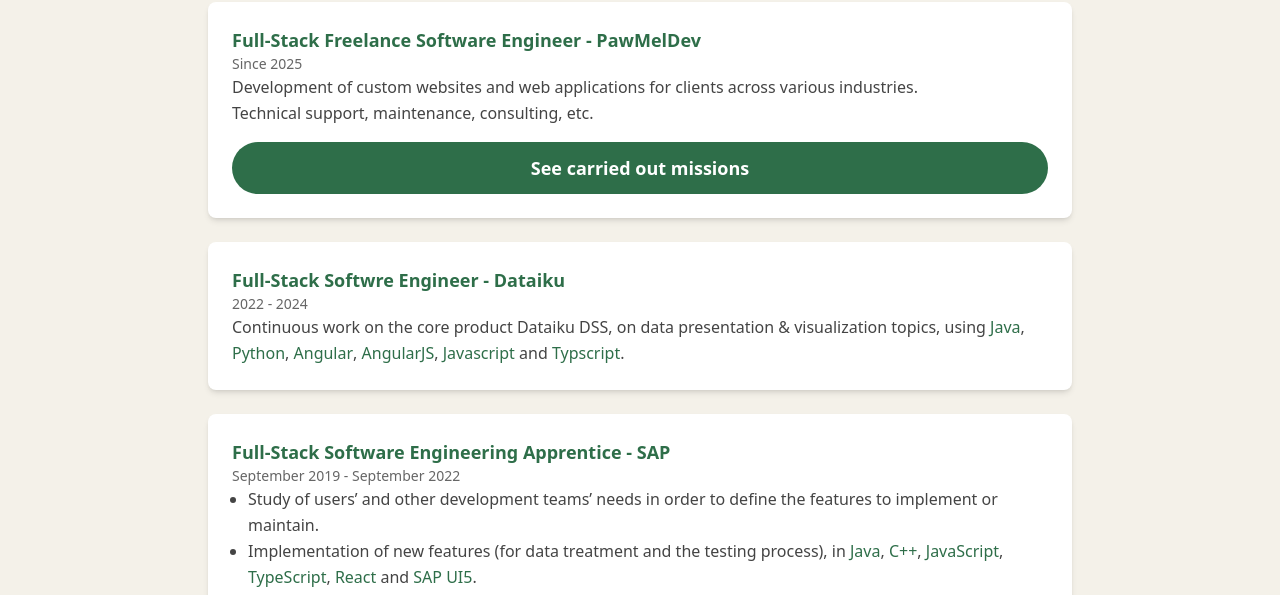
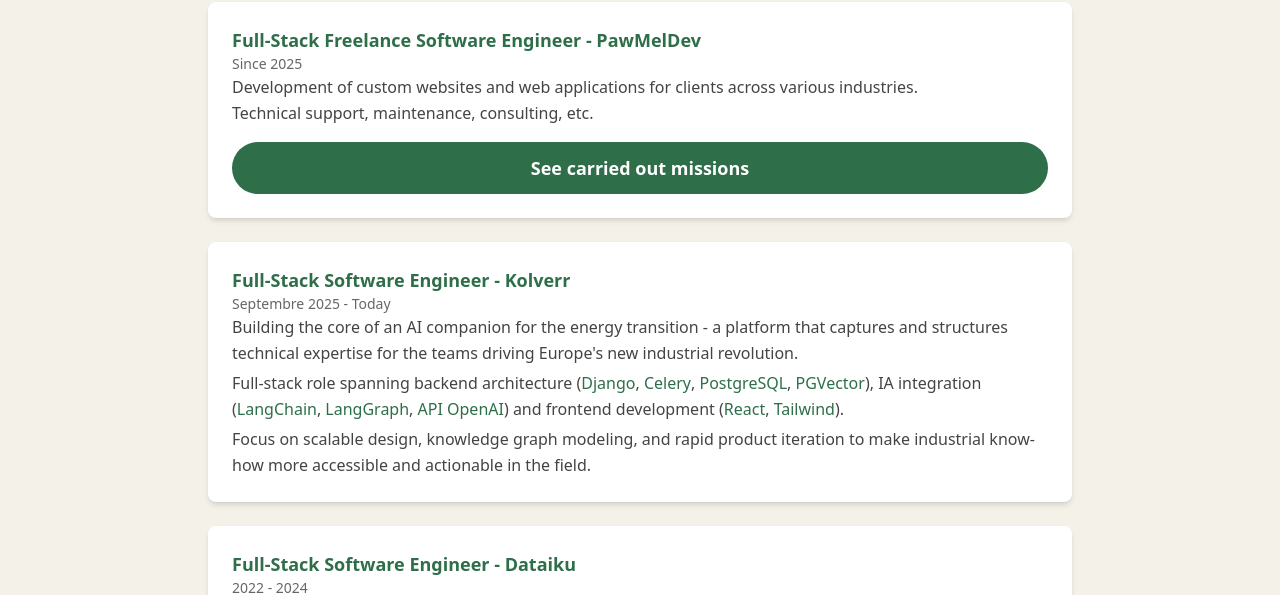
Before and after one commit to PawMelOfficiel/dev.pawmel.com, a website: page en/career/index.html in a window 1280 px wide. Shown: the part 225-820 px from the top of the page. Drawn offline with Linux system fonts and the light colour scheme.

Commit message:
Updating FR/EN career pages

```diff
--- a/en/career/index.html
+++ b/en/career/index.html
@@ -203,7 +203,34 @@
                     </a>
                 </li>
                 <li class="bg-white rounded-lg shadow-md p-6">
-                    <h2 class="text-lg font-semibold text-[#2E6E49]">Full-Stack Softwre Engineer - Dataiku</h2>
+                    <h2 class="text-lg font-semibold text-[#2E6E49]">Full-Stack Software Engineer - Kolverr</h2>
+                    <p class="text-sm text-[#666]">Septembre 2025 - Today</p>
+                    <ul class="space-y-1">
+                        <li>
+                            Building the core of an AI companion for the energy transition -
+                            a platform that captures and structures technical expertise for
+                            the teams driving Europe's new industrial revolution.
+                        </li>
+                        <li>
+                            Full-stack role spanning backend architecture
+                            (<span class="font-medium text-[#2E6E49]">Django</span>,
+                            <span class="font-medium text-[#2E6E49]">Celery</span>,
+                            <span class="font-medium text-[#2E6E49]">PostgreSQL</span>,
+                            <span class="font-medium text-[#2E6E49]">PGVector</span>),
+                            IA integration (<span class="font-medium text-[#2E6E49]">LangChain</span>,
+                            <span class="font-medium text-[#2E6E49]">LangGraph</span>,
+                            <span class="font-medium text-[#2E6E49]">API OpenAI</span>)
+                            and frontend development (<span class="font-medium text-[#2E6E49]">React</span>,
+                            <span class="font-medium text-[#2E6E49]">Tailwind</span>).
+                        </li>
+                        <li>
+                            Focus on scalable design, knowledge graph modeling, and rapid product iteration
+                            to make industrial know-how more accessible and actionable in the field.
+                        </li>
+                    </ul>
+                </li>
+                <li class="bg-white rounded-lg shadow-md p-6">
+                    <h2 class="text-lg font-semibold text-[#2E6E49]">Full-Stack Software Engineer - Dataiku</h2>
                     <p class="text-sm text-[#666]">2022 - 2024</p>
                     <p>
                         Continuous work on the core product Dataiku DSS, on data presentation & visualization topics,
```
Also changed, not shown: parcours/index.html (+28 -0 lines).
